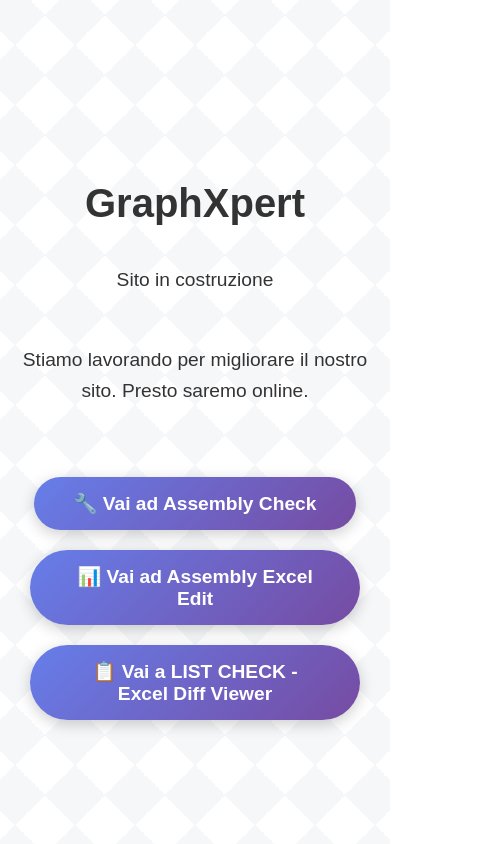
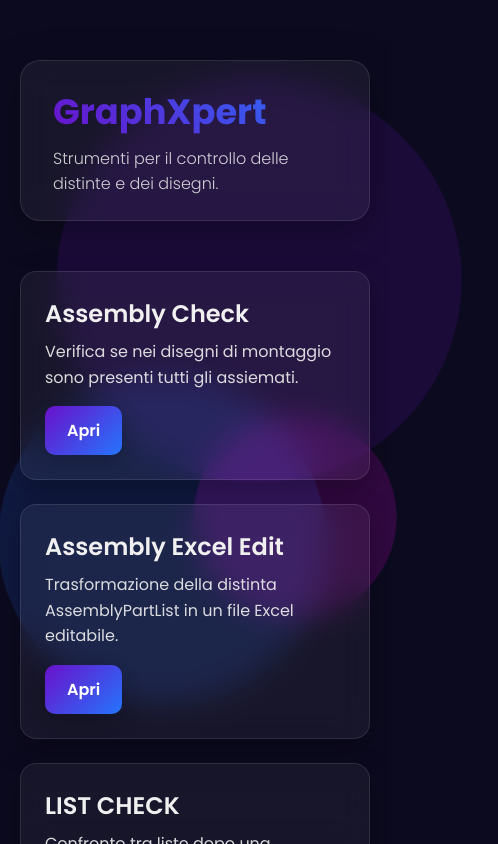
Before and after one commit to GraphXpert/GraphXpert.github.io, a plain HTML site: page index.html in a window 390 px wide. Shown: the whole page, 498 px wide, since content can reach past the window. Drawn offline with Linux system fonts and the light colour scheme.

Commit message:
Update homepage: nuova struttura, stili responsive e documentazione

```diff
--- a/index.html
+++ b/index.html
@@ -3,99 +3,42 @@
 <head>
     <meta charset="UTF-8">
     <meta name="viewport" content="width=device-width, initial-scale=1.0">
-    <title>GraphXpert - Sito in costruzione</title>
-    <style>
-        body, html {
-            height: 100%;
-            margin: 0;
-            font-family: Arial, sans-serif;
-            overflow: hidden;
-        }
-        .background {
-            position: absolute;
-            top: 0;
-            left: 0;
-            width: 100%;
-            height: 100%;
-            background:
-                linear-gradient(45deg, #2c3e50 25%, transparent 25%),
-                linear-gradient(-45deg, #2c3e50 25%, transparent 25%),
-                linear-gradient(45deg, transparent 75%, #2c3e50 75%),
-                linear-gradient(-45deg, transparent 75%, #2c3e50 75%);
-            background-size: 60px 60px;
-            animation: moveBackground 20s linear infinite;
-            opacity: 0.2;
-        }
-        .content {
-            position: relative;
-            z-index: 1;
-            text-align: center;
-            padding: 20px;
-            color: #333;
-            height: 100%;
-            display: flex;
-            flex-direction: column;
-            justify-content: center;
-            align-items: center;
-            background-color: rgba(255, 255, 255, 0.8);
-        }
-        h1 {
-            font-size: 2.5em;
-            margin-bottom: 20px;
-        }
-        p {
-            font-size: 1.2em;
-            max-width: 600px;
-            line-height: 1.6;
-            margin-bottom: 30px;
-        }
-        .button-container {
-            margin-top: 30px;
-        }
-        .btn {
-            display: inline-block;
-            padding: 15px 40px;
-            margin: 10px;
-            font-size: 1.2em;
-            font-weight: bold;
-            color: white;
-            background: linear-gradient(135deg, #667eea 0%, #764ba2 100%);
-            border: none;
-            border-radius: 50px;
-            text-decoration: none;
-            transition: all 0.3s ease;
-            box-shadow: 0 4px 15px rgba(0, 0, 0, 0.2);
-            cursor: pointer;
-        }
-        .btn:hover {
-            transform: translateY(-3px);
-            box-shadow: 0 6px 20px rgba(102, 126, 234, 0.4);
-        }
-        .btn:active {
-            transform: translateY(-1px);
-        }
-        @keyframes moveBackground {
-            0% {
-                background-position: 0 0;
-            }
-            100% {
-                background-position: 60px 60px;
-            }
-        }
-    </style>
+    <title>GraphXpert</title>
+    <link rel="stylesheet" href="styles.css">
+    <link rel="preconnect" href="https://fonts.googleapis.com">
+    <link rel="preconnect" href="https://fonts.gstatic.com" crossorigin>
+    <link href="https://fonts.googleapis.com/css2?family=Poppins:wght@300;400;600;700&display=swap" rel="stylesheet">
 </head>
 <body>
-    <div class="background"></div>
-    <div class="content">
-        <h1>GraphXpert</h1>
-        <p>Sito in costruzione</p>
-        <p>Stiamo lavorando per migliorare il nostro sito. Presto saremo online.</p>
-
-        <div class="button-container">
-            <a href="/assembly-check-site/" class="btn">🔧 Vai ad Assembly Check</a>
-            <a href="/assembly-excel-edit-frontend/" class="btn">📊 Vai ad Assembly Excel Edit</a>
-            <a href="/list-check-frontend/" class="btn">📋 Vai a LIST CHECK - Excel Diff Viewer</a>
+    <header class="site-header">
+        <div class="site-brand">
+            <h1 class="brand-title">GraphXpert</h1>
+            <p class="brand-subtitle">Strumenti per il controllo delle distinte e dei disegni.</p>
         </div>
+    </header>
+    <main class="site-main">
+        <section class="tools">
+            <article class="tool-card">
+                <h2 class="tool-title">Assembly Check</h2>
+                <p class="tool-desc">Verifica se nei disegni di montaggio sono presenti tutti gli assiemati.</p>
+                <a href="/assembly-check-site/" class="tool-action">Apri</a>
+            </article>
+            <article class="tool-card">
+                <h2 class="tool-title">Assembly Excel Edit</h2>
+                <p class="tool-desc">Trasformazione della distinta AssemblyPartList in un file Excel editabile.</p>
+                <a href="/assembly-excel-edit-frontend/" class="tool-action">Apri</a>
+            </article>
+            <article class="tool-card">
+                <h2 class="tool-title">LIST CHECK</h2>
+                <p class="tool-desc">Confronto tra liste dopo una revisione.</p>
+                <a href="/list-check-frontend/" class="tool-action">Apri</a>
+            </article>
+        </section>
+    </main>
+    <div class="background-shapes">
+        <div class="shape shape1"></div>
+        <div class="shape shape2"></div>
+        <div class="shape shape3"></div>
     </div>
 </body>
 </html>
--- /dev/null
+++ b/styles.css
@@ -0,0 +1,185 @@
+:root {
+    --primary-color: #6a11cb;
+    --secondary-color: #2575fc;
+    --text-color: #f0f0f0;
+    --card-bg-color: rgba(255, 255, 255, 0.05);
+    --card-border-color: rgba(255, 255, 255, 0.1);
+    --shadow-color: rgba(0, 0, 0, 0.3);
+}
+
+body, html {
+    height: 100%;
+    margin: 0;
+    font-family: 'Poppins', sans-serif;
+    background-color: #0c0a1f;
+    color: var(--text-color);
+    overflow-x: hidden;
+}
+
+.site-header {
+    position: relative;
+    z-index: 2;
+    display: flex;
+    align-items: center;
+    justify-content: center;
+    padding: 60px 20px 20px;
+}
+
+.site-brand {
+    background: var(--card-bg-color);
+    backdrop-filter: blur(15px);
+    -webkit-backdrop-filter: blur(15px);
+    border: 1px solid var(--card-border-color);
+    border-radius: 20px;
+    padding: 24px 32px;
+    box-shadow: 0 10px 40px var(--shadow-color);
+}
+
+.brand-title {
+    font-size: 3rem;
+    font-weight: 700;
+    margin: 0 0 8px 0;
+    background: linear-gradient(45deg, var(--primary-color), var(--secondary-color));
+    -webkit-background-clip: text;
+    -webkit-text-fill-color: transparent;
+}
+
+.brand-subtitle {
+    font-size: 1.1rem;
+    font-weight: 300;
+    opacity: 0.85;
+    margin: 0;
+}
+
+.site-main {
+    position: relative;
+    z-index: 2;
+    padding: 30px 20px 80px;
+}
+
+.tools {
+    display: grid;
+    grid-template-columns: 1fr;
+    gap: 24px;
+    max-width: 1200px;
+    margin: 0 auto;
+}
+
+.tool-card {
+    background: var(--card-bg-color);
+    backdrop-filter: blur(15px);
+    -webkit-backdrop-filter: blur(15px);
+    border-radius: 16px;
+    border: 1px solid var(--card-border-color);
+    padding: 24px;
+    box-shadow: 0 10px 30px var(--shadow-color);
+}
+
+.tool-title {
+    font-size: 1.5rem;
+    font-weight: 600;
+    margin: 0 0 8px 0;
+}
+
+.tool-desc {
+    font-size: 1rem;
+    line-height: 1.6;
+    opacity: 0.9;
+    margin: 0 0 16px 0;
+}
+
+.tool-action {
+    display: inline-block;
+    padding: 12px 22px;
+    font-size: 1rem;
+    font-weight: 600;
+    color: #fff;
+    text-decoration: none;
+    border-radius: 10px;
+    background: linear-gradient(135deg, var(--primary-color) 0%, var(--secondary-color) 100%);
+    box-shadow: 0 5px 20px rgba(0, 0, 0, 0.2);
+    transition: transform 0.3s ease, box-shadow 0.3s ease;
+}
+
+.tool-action:hover {
+    transform: translateY(-3px);
+    box-shadow: 0 10px 30px rgba(37, 117, 252, 0.4);
+}
+
+/* Pulsanti legacy non più usati nella home, mantenuti per compatibilità */
+.btn { display: inline-flex; align-items: center; gap: 12px; padding: 16px 32px; font-size: 1.1em; font-weight: 600; color: white; background: linear-gradient(135deg, var(--primary-color) 0%, var(--secondary-color) 100%); border: none; border-radius: 12px; text-decoration: none; transition: all 0.4s ease; box-shadow: 0 5px 20px rgba(0, 0, 0, 0.2); cursor: pointer; }
+.btn:hover { transform: translateY(-5px); box-shadow: 0 10px 30px rgba(37, 117, 252, 0.4); }
+.btn:active { transform: translateY(-2px); box-shadow: 0 6px 20px rgba(37, 117, 252, 0.3); }
+.btn-icon { width: 24px; height: 24px; }
+
+.background-shapes {
+    position: absolute;
+    top: 0;
+    left: 0;
+    width: 100%;
+    height: 100%;
+    z-index: 0;
+}
+
+.shape {
+    position: absolute;
+    border-radius: 50%;
+    opacity: 0.15;
+}
+
+.shape1 {
+    width: 400px;
+    height: 400px;
+    background: var(--primary-color);
+    top: 10%;
+    left: 15%;
+    animation: animateShape 20s infinite alternate ease-in-out;
+}
+
+.shape2 {
+    width: 300px;
+    height: 300px;
+    background: var(--secondary-color);
+    bottom: 15%;
+    right: 20%;
+    animation: animateShape 25s infinite alternate-reverse ease-in-out;
+}
+
+.shape3 {
+    width: 200px;
+    height: 200px;
+    background: #ff00ff;
+    top: 50%;
+    left: 50%;
+    animation: animateShape 18s infinite alternate ease-in-out;
+}
+
+@keyframes floatIn {
+    from {
+        opacity: 0;
+        transform: translateY(50px);
+    }
+    to {
+        opacity: 1;
+        transform: translateY(0);
+    }
+}
+
+@keyframes animateShape {
+    0% {
+        transform: translateY(0) rotate(0deg) scale(1);
+    }
+    100% {
+        transform: translateY(-30px) rotate(90deg) scale(1.1);
+    }
+}
+
+@media (max-width: 768px) {
+    .brand-title { font-size: 2.2rem; }
+    .brand-subtitle { font-size: 1rem; }
+    .tools { grid-template-columns: 1fr; }
+}
+
+@media (min-width: 1024px) {
+    .tools { grid-template-columns: repeat(3, 1fr); }
+}
```
Also changed, not shown: docs/homepage-redesign.md (added, +33 -0 lines), docs/mockups.html (added, +55 -0 lines), docs/test-plan.md (added, +27 -0 lines).
